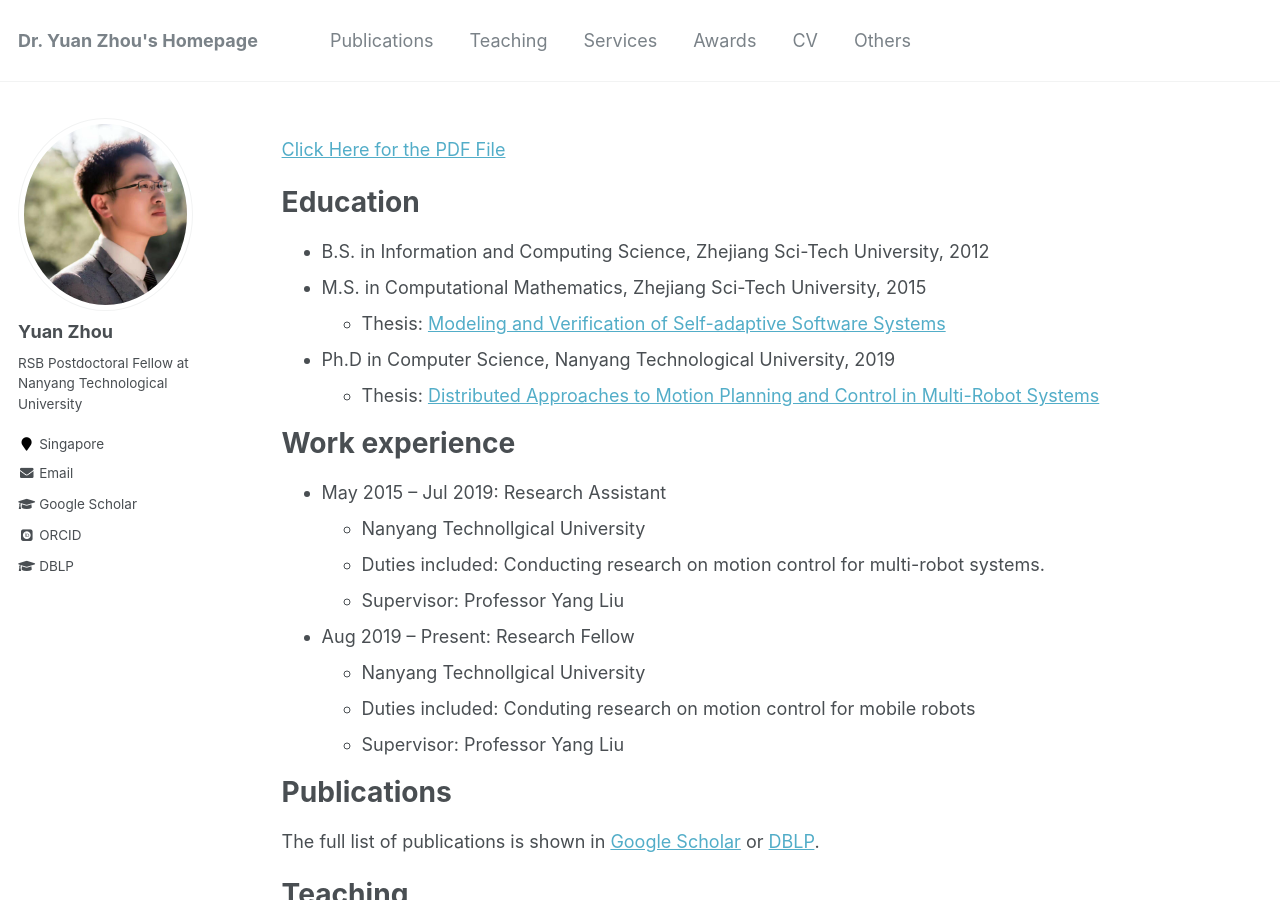
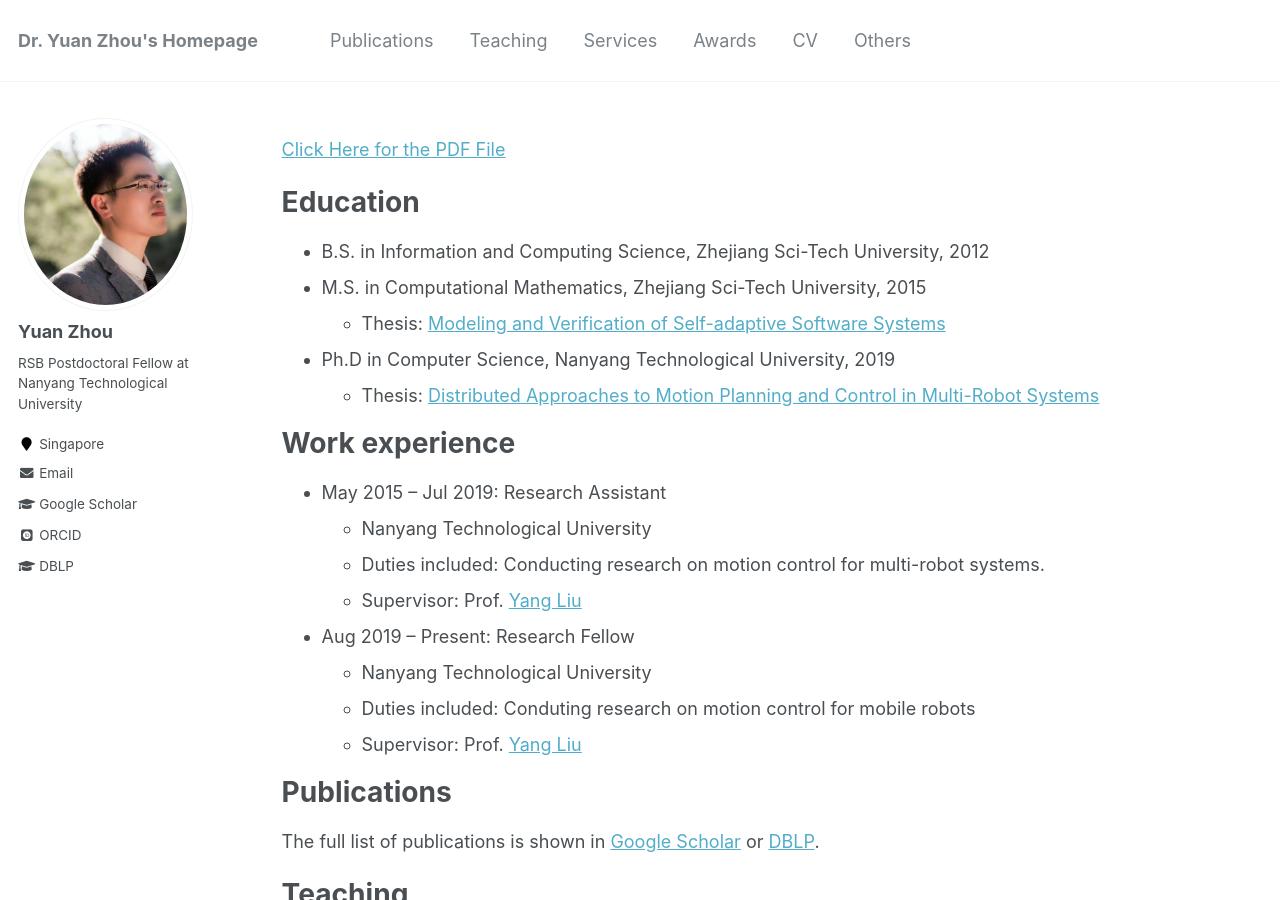
Before and after one commit to yuanzhou-yzhou/yuanzhou-yzhou.github.io, a Jekyll site: the page built from _pages/cv.md, in a window 1280 px wide and 900 px high. Built offline with Jekyll 4.4.1, drawn with Linux system fonts in a browser that asks for light colours; some web fonts are replaced.

Commit message:
cv topos

```diff
--- a/_pages/cv.md
+++ b/_pages/cv.md
@@ -22,14 +22,14 @@ Education
 Work experience
 ======
 * May 2015 -- Jul 2019: Research Assistant
-  * Nanyang Technollgical University
+  * Nanyang Technological University
   * Duties included: Conducting research on motion control for multi-robot systems.
-  * Supervisor: Professor Yang Liu
+  * Supervisor: Prof. [Yang Liu](https://www.ntu.edu.sg/home/yangliu/)
 
 * Aug 2019 -- Present: Research Fellow
-  * Nanyang Technollgical University
+  * Nanyang Technological University
   * Duties included: Conduting research on motion control for mobile robots
-  * Supervisor: Professor Yang Liu
+  * Supervisor: Prof. [Yang Liu](https://www.ntu.edu.sg/home/yangliu/)
 
 
 Publications
```
Also changed, not shown: 2 other files.
